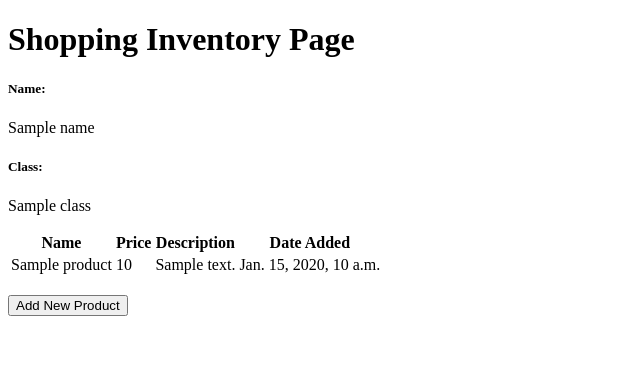
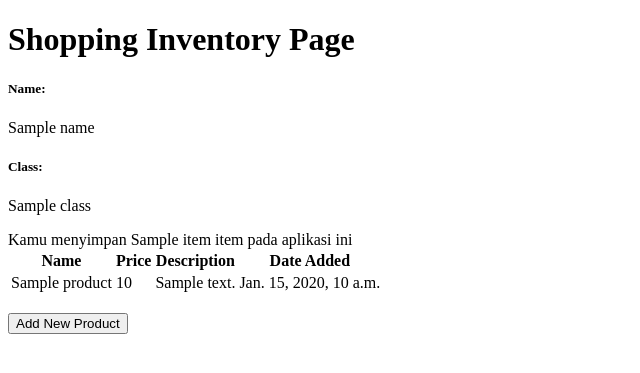
Before and after one commit to anishaputriq/shop-inventory, a Django app: template main/templates/main.html in a window 1280 px wide. Shown: the top 373 px of the page, without its empty margins (0-640 px from the left). Run offline with Django 4.2, Linux system fonts and the light colour scheme; the template is opened without the code that fills it: most values are stand-ins (such as "Sample title", 1, 10 or a date in 2020).

Commit message:
feat: apply bonus jumlah data item

```diff
--- a/main/templates/main.html
+++ b/main/templates/main.html
@@ -9,6 +9,7 @@
     <h5>Class:</h5>
     <p>{{class}}</p>
 
+    <th>Kamu menyimpan {{item}} item pada aplikasi ini</th>
 
 <table>
     <tr>
--- a/main/views.py
+++ b/main/views.py
@@ -9,11 +9,13 @@ from django.core import serializers
 # Create your views here.
 def show_main(request):
     products = Item.objects.all()
+    item = Item.objects.count()
 
     context = {
         'name': 'Anisha Putri Qonitah', # Nama kamu
         'class': 'PBP D', # Kelas PBP kamu
-        'products': products
+        'products': products,
+        'item' : item,
     }
 
     return render(request, "main.html", context)
```
Also changed, not shown: README.md.
